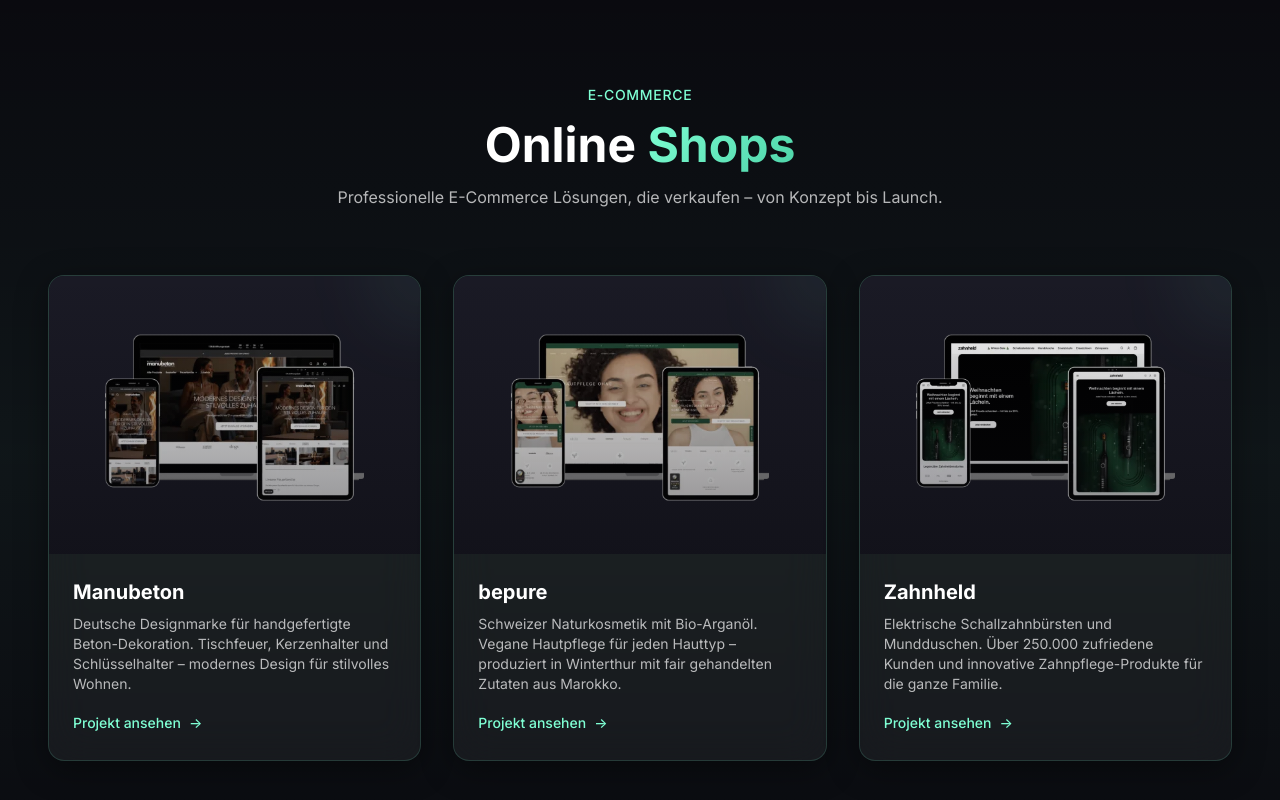
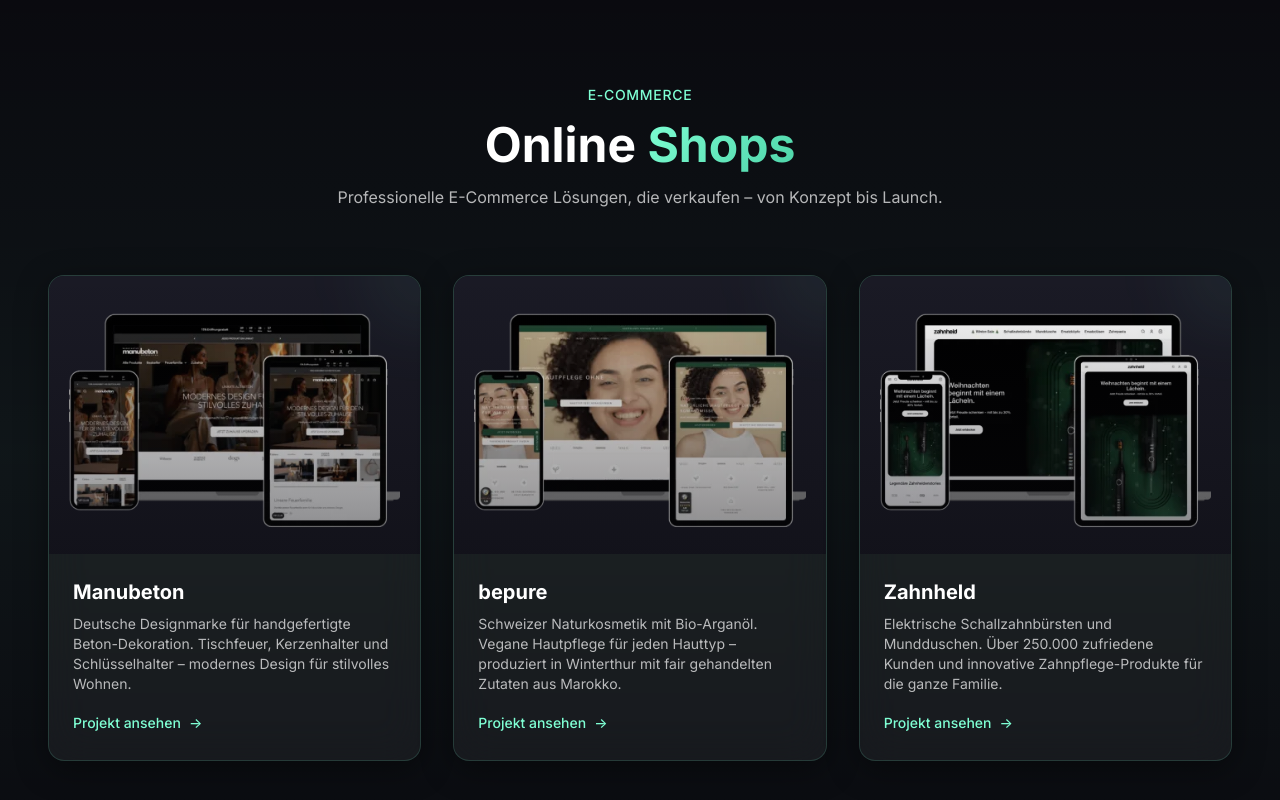
Before and after one commit to gratisCobalt/dominikhein.de, a React (Vite) app: page / in a window 1280 px wide. Shown: the part 1941-2741 px from the top of the page. Built offline with nearby package versions, Linux system fonts and the light colour scheme.

Commit message:
style: change image class from object-contain to object-cover for better display

```diff
--- a/src/components/ShopShowcase.tsx
+++ b/src/components/ShopShowcase.tsx
@@ -64,7 +64,7 @@
               alt={shop.name}
               width={400}
               height={300}
-              className="h-full w-full object-contain"
+              className="h-full w-full object-cover"
               animate={{ scale: isHovered ? 1.05 : 1 }}
               transition={{ duration: 0.4 }}
             />
```
